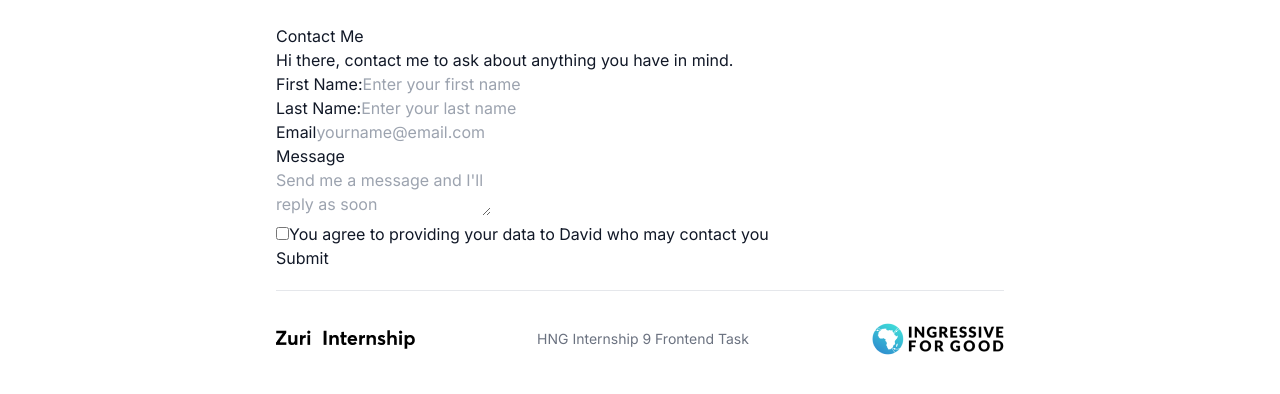
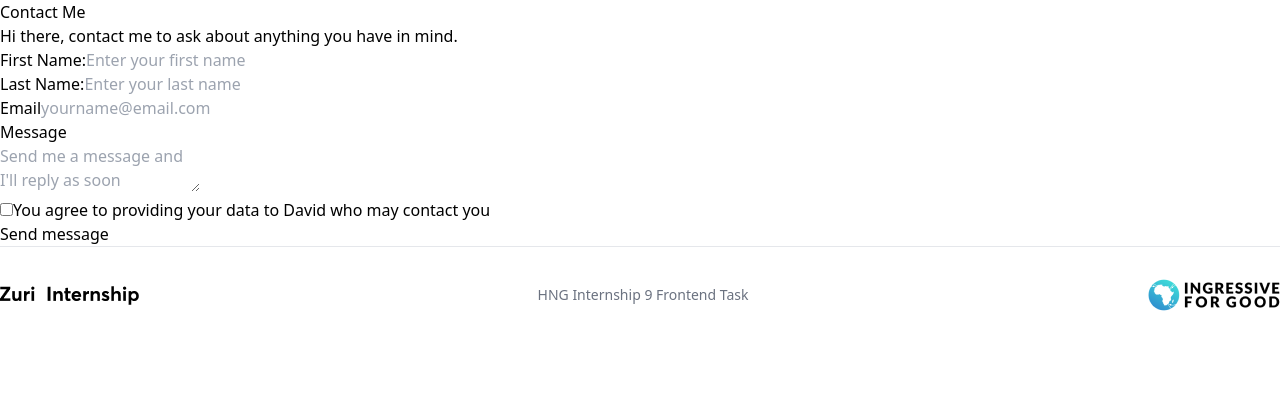
Before and after one commit to A-believer/my-linktree, a React (Create React App) app: page /contact in a window 1280 px wide. Shown: the top 394 px of the page. Built offline with nearby package versions, Linux system fonts and the light colour scheme.

Commit message:
Form styling, handling and Validation is all that is left.

```diff
--- a/src/App.js
+++ b/src/App.js
@@ -45,7 +45,8 @@ export default function App() {
 
 
   return (
-    <main className="flex flex-col w-full max-w-3xl px-5 py-6 mx-auto text-gray-900 font-inter gap-y-5">
+    <main className="flex flex-col w-full max-w-3xl px-5 py-6 mx-auto
+    text-gray-900 font-inter gap-y-5">
 
       <section id="profile" className="w-full mt-5 sm:mb-5">
         <Profile />
--- a/src/components/Button.js
+++ b/src/components/Button.js
@@ -8,7 +8,8 @@ export default function Button({ id, value, link }) {
       id={id}
       target=""
       rel="noopener noreferrer"
-      className="w-full text-center py-4 bg-gray-200 border border-gray-200 rounded-lg font-medium hover:bg-gray-300 focus:border-gray-400"
+      className="w-full text-center py-4 bg-gray-200 border border-gray-200
+      rounded-lg font-medium hover:bg-gray-300 focus:border-gray-400"
     >
       {value}
     </a>
--- a/src/components/Contact.js
+++ b/src/components/Contact.js
@@ -1,18 +1,22 @@
 import React from "react";
 import Footer from "./Footer";
+import '../index.css';
 
 export default function Contact() {
     const name = "David"
 
 
     return (
-        <main className="flex flex-col w-full max-w-3xl px-5 py-6
-            mx-auto text-gray-900 font-inter gap-y-5">
-            <section id="form" className="w-full">
-                <form>
-                <h1>Contact Me</h1>
+        <article className="">
+            <section id="form" className="">
+                <form className="">
+                    <div>
+                       <h1 className="">
+                            Contact Me
+                        </h1>
                         <p>Hi there, contact me to ask about anything you have in mind.</p>
-                <div id="first_name">
+                    </div>
+                    <div id="first_name" className="">
                         <label id="first_name" for="firstName">First Name:</label>
                         <input
                             type="type"
@@ -23,7 +27,7 @@ export default function Contact() {
                             required
                         />
                 </div>
-                <div id="last_name">
+                <div id="last_name" className="">
                     <label id="last_name" for="last_name">Last Name:</label>
                         <input
                             type="type"
@@ -67,9 +71,9 @@ export default function Contact() {
                         contact you
                     </label>
                 </div>
-                <div className="btn__submit">
-                    <button type="submit" id="submit" class="submit-button">
-                        Submit
+                <div className="">
+                        <button type="submit" id="btn__submit" class="">
+                        Send message
                     </button>
                 </div>
             </form>
@@ -79,6 +83,6 @@ export default function Contact() {
                 <hr/>
                 <Footer />
             </section>
-        </main>
+        </article>
     );
 }
--- a/src/index.css
+++ b/src/index.css
@@ -2,7 +2,6 @@
 @tailwind base;
 @tailwind components;
 @tailwind utilities;
-@import url(https://fonts.googleapis.com/css2?family=Inter:wght@400;500;700&display=swap);
 
 
 *,
@@ -51,12 +50,12 @@ h4,
 h5,
 h6 {
     font-size: inherit;
-    font-weight: inherit
+    font-weight: inherit;
 }
 
 a {
     color: inherit;
-    text-decoration: inherit
+    text-decoration: inherit;
 }
 
 b,
@@ -228,7 +227,6 @@ object,
 svg,
 video {
     display: block;
-    vertical-align: middle
 }
 
 img,
@@ -623,5 +621,3 @@ video {
         justify-content: space-between
     }
 }
-
-/*# sourceMappingURL=main.abb56582.css.map*/
```
Lines whose indentation alone changed are shown as unchanged.
